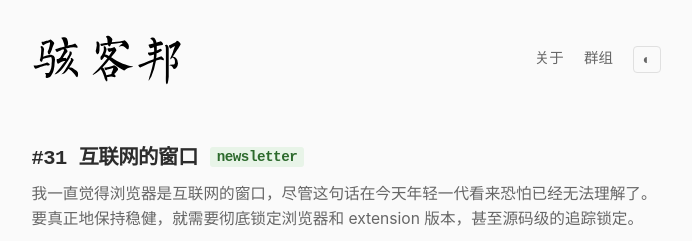
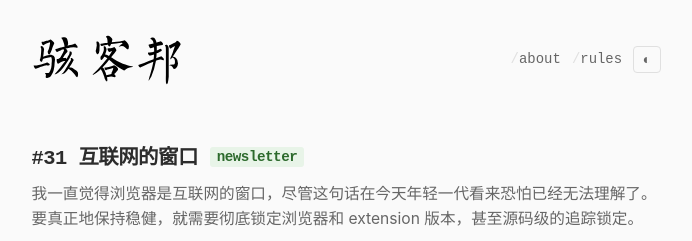
Before and after one commit to haikebangOrg/haikebang.com, a Jekyll site: the page built from index.html, in a window 1280 px wide. Shown: the top 241 px of the page, without its empty margins (294-986 px from the left). Built offline with Jekyll 4.4.1, drawn with Linux system fonts in a browser that asks for light colours.

Commit message:
Redesign nav to filesystem-path style, fix cursor blink hover issue
- Nav links now show as /about /rules (path-style)
- Cursor blink moved to a non-clickable <span> outside the logo link
- No underline on hover for the blinking character

```diff
--- a/_layouts/default.html
+++ b/_layouts/default.html
@@ -9,10 +9,12 @@ layout: compress
 </head>
 <body>
 <header class="site-header">
-  <a class="logo" href="/"><img src="/images/logo_2path.svg" /></a>
+  <div style="display:flex;align-items:center">
+    <a class="logo" href="/"><img src="/images/logo_2path.svg" /></a><span class="cursor-blink">▊</span>
+  </div>
   <nav class="site-nav">
-    <a href="/about.html">关于</a>
-    <a href="/rules.html">群组</a>
+    <a href="/about.html">about</a>
+    <a href="/rules.html">rules</a>
     <button class="theme-toggle" onclick="toggleTheme()" aria-label="Toggle theme">◐</button>
   </nav>
 </header>
--- a/css/style.css
+++ b/css/style.css
@@ -56,14 +56,51 @@ body {
   justify-content: space-between;
 }
 
-.logo, .logo img {
+.logo {
+  display: flex;
+  align-items: center;
+}
+.logo img {
   max-width: 10em;
   height: 3em;
   display: block;
 }
+.logo:hover { text-decoration: none; }
 
 [data-theme="dark"] .logo img {
   filter: invert(1);
+}
+
+.cursor-blink {
+  color: var(--accent);
+  animation: blink 1.2s step-end infinite;
+  font-size: 0.9em;
+  margin-left: 0.3em;
+  user-select: none;
+}
+@keyframes blink {
+  0%, 100% { opacity: 1; }
+  50% { opacity: 0; }
+}
+
+.site-nav {
+  display: flex;
+  align-items: center;
+  gap: 0.8em;
+  font-family: var(--font-mono);
+  font-size: 0.82em;
+}
+.site-nav a {
+  color: var(--text-muted);
+  padding: 0.2em 0;
+}
+.site-nav a::before {
+  content: "/";
+  color: var(--border);
+}
+.site-nav a:hover {
+  color: var(--accent);
+  text-decoration: none;
 }
 
 .theme-toggle {
@@ -79,21 +116,6 @@ body {
 .theme-toggle:hover {
   border-color: var(--accent);
   color: var(--accent);
-}
-
-.site-nav {
-  display: flex;
-  align-items: center;
-  gap: 1.2em;
-}
-.site-nav a {
-  font-family: var(--font-mono);
-  font-size: 0.85em;
-  color: var(--text-muted);
-}
-.site-nav a:hover {
-  color: var(--accent);
-  text-decoration: none;
 }
 
 .post-content {
@@ -294,16 +316,3 @@ mark {
   .site-header { padding: 0 1em; }
   .post-title { font-size: 1.4em; }
 }
-
-/* === CURSOR BLINK (terminal accent) === */
-.site-header .logo::after {
-  content: "▊";
-  color: var(--accent);
-  animation: blink 1.2s step-end infinite;
-  font-size: 0.8em;
-  margin-left: 0.3em;
-}
-@keyframes blink {
-  0%, 100% { opacity: 1; }
-  50% { opacity: 0; }
-}
```
Also changed, not shown: _layouts/post.html (+5 -3 lines).
